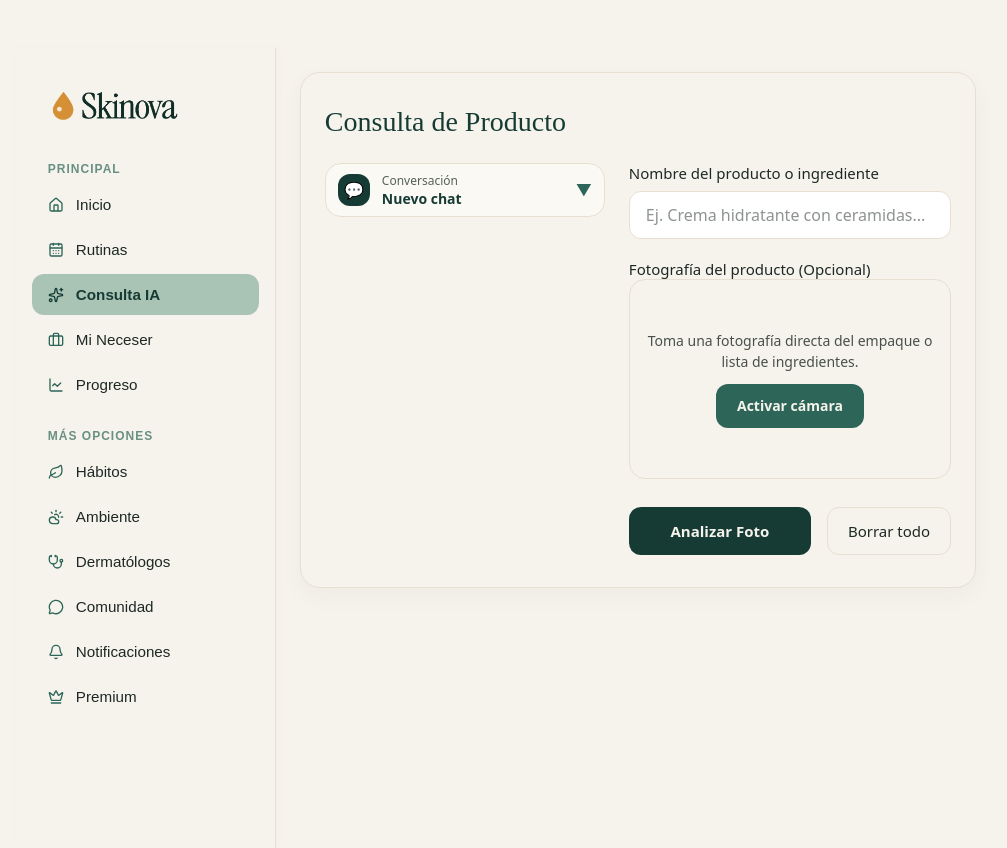
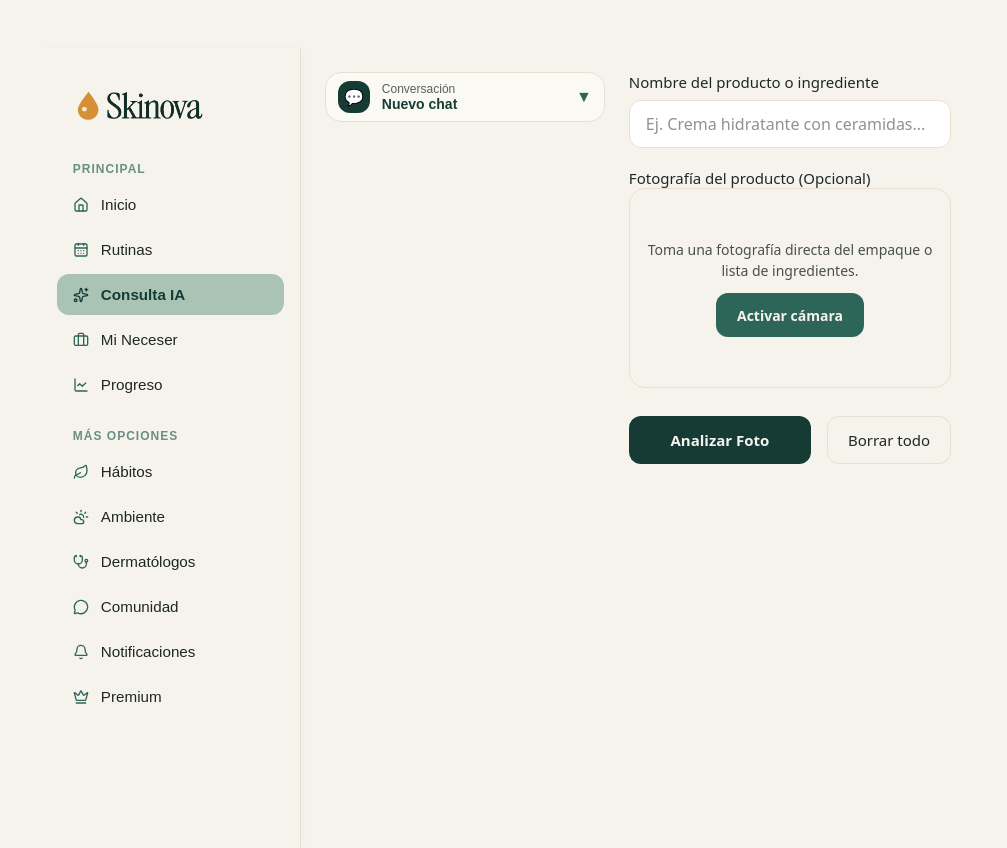
Before and after one commit to IDGS902-23002162/Skinova, a React (Vite) app in the folder frontend/: page /consulta in a window 1280 px wide. Shown: the whole page, without its empty margins (132-1139 px from the left). Built offline with nearby package versions, Linux system fonts and the light colour scheme; no server answers.

Commit message:
cambios aichat

```diff
--- a/frontend/src/features/consulta_ia/pages/consulta_ia.jsx
+++ b/frontend/src/features/consulta_ia/pages/consulta_ia.jsx
@@ -1,61 +1,37 @@
 import React, { useState } from 'react';
-import AiChat from '../../../shared/components/AiChat';
-import MainLayout from '../../../shared/components/MainLayout';
+import "../../../shared/styles/ai_chat_style.css";
+import HistorialConversaciones from "../components/HistorialConversaciones";
+import Chat from "../components/Chat";
+import AiChat from "../../../shared/components/AiChat";
+import MainLayout from "../../../shared/components/MainLayout";
 
-export function ConsultaIaView() {
-  const [productName, setProductName] = useState('');
-  const [capturedImage, setCapturedImage] = useState(null);
+export function ConsultaIA(props) {
+  const [selectedChat, setSelectedChat] = useState(null);
 
-  const handleClearAll = () => {
-    setProductName('');
-    setCapturedImage(null);
-  };
-
-  const handleSubmit = () => {
-    console.log("Enviando consulta con:", { productName, capturedImage });
-    // TODO: Lógica para enviar a la API de análisis de SKINOVA con `productName` y `capturedImage`
-  };
+  const handleSelectConversation = (item) => setSelectedChat(item);
+  const handleNewConsultation = () => setSelectedChat(null);
 
   return (
     <MainLayout>
-      <div style={{
-        width: '100%',
-        maxWidth: '680px',
-        margin: '0 auto',
-        padding: 'clamp(16px, 5vw, 32px) clamp(12px, 4vw, 24px)',
-        backgroundColor: '#F6F3EC',
-        borderRadius: '20px',
-        border: '1px solid #E7DFD2',
-        boxShadow: '0 8px 24px rgba(22, 59, 53, 0.04)',
-        fontFamily: 'Manrope, sans-serif',
-        boxSizing: 'border-box',
-      }}>
-        <h2 style={{
-          fontFamily: 'Fraunces, serif',
-          fontSize: 'clamp(22px, 4vw, 28px)',
-          fontWeight: 500,
-          color: '#163B35',
-          marginTop: 0,
-          marginBottom: 'clamp(16px, 3vw, 24px)',
-          lineHeight: '1.2',
-          textAlign: 'left'
-        }}>
-          Consulta de Producto
-        </h2>
+      <div className="pa-page-layout">
+        <aside className="pa-history-sidebar">
+          <HistorialConversaciones
+            onSelectConversation={handleSelectConversation}
+            onNewConsultation={handleNewConsultation}
+            selectedId={selectedChat?.id}
+          />
+        </aside>
 
-        <AiChat
-          productText={productName}
-          onProductTextChange={setProductName}
-          capturedImage={capturedImage}
-          onImageCaptured={setCapturedImage}
-          onSubmit={handleSubmit}
-          onClearAll={handleClearAll}
-          labelProduct="Nombre del producto o ingrediente"
-          labelCamera="Fotografía del producto (Opcional)"
-        />
+        <main className="pa-main-content">
+          {selectedChat ? (
+            <Chat conversationData={selectedChat} />
+          ) : (
+            <AiChat {...props} />
+          )}
+        </main>
       </div>
     </MainLayout>
   );
 }
 
-export default ConsultaIaView;
+export default ConsultaIA;
--- a/frontend/src/shared/components/AiChat.jsx
+++ b/frontend/src/shared/components/AiChat.jsx
@@ -1,7 +1,5 @@
 import React, { useState, useRef, useEffect } from 'react';
 import "../styles/ai_chat_style.css";
-import HistorialConversaciones from "../../features/consulta_ia/components/HistorialConversaciones";
-import Chat from "../../features/consulta_ia/components/Chat";
 
 export function AiChat({
   productText = '',
@@ -16,9 +14,6 @@ export function AiChat({
   const [internalText, setInternalText] = useState(productText);
   const [cameraState, setCameraState] = useState('idle'); // 'idle' | 'camera' | 'photo'
   const [errorMessage, setErrorMessage] = useState('');
-
-  // 1. Estado para controlar la conversación/chat activo seleccionado
-  const [selectedChat, setSelectedChat] = useState(null);
 
   const videoRef = useRef(null);
   const canvasRef = useRef(null);
@@ -104,16 +99,6 @@ export function AiChat({
     }
   };
 
-  // Callback cuando se selecciona una conversación del historial
-  const handleSelectConversation = (item) => {
-    setSelectedChat(item);
-  };
-
-  // Función opcional para volver al formulario inicial (nueva consulta)
-  const handleNewConsultation = () => {
-    setSelectedChat(null);
-  };
-
   useEffect(() => {
     return () => {
       if (streamRef.current) {
@@ -124,22 +109,8 @@ export function AiChat({
 
   return (
     <div className="pa-wrapper">
-      <div className="pa-page-layout">
-        <aside className="pa-history-sidebar">
-          {/* Pasar el callback y el elemento seleccionado al historial */}
-          <HistorialConversaciones
-            onSelectConversation={handleSelectConversation}
-            onNewConsultation={handleNewConsultation}
-            selectedId={selectedChat?.id}
-          />
-        </aside>
-
-        <main className="pa-main-content">
-          {/* Renderizado condicional: si hay una conversación seleccionada, se muestra <Chat /> */}
-          {selectedChat ? (
-            <Chat conversationData={selectedChat} />
-          ) : (
       <div className="pa-form-inner">
+        {/* Input de texto */}
         <div className="pa-field">
           <label className="pa-label" htmlFor="product-name-input">
             {labelProduct}
@@ -156,6 +127,7 @@ export function AiChat({
           />
         </div>
 
+        {/* Sección de Cámara */}
         <fieldset className="pa-field">
           <legend className="pa-label">{labelCamera}</legend>
 
@@ -205,6 +177,7 @@ export function AiChat({
           <canvas ref={canvasRef} style={{ display: 'none' }} />
         </fieldset>
 
+        {/* Botones de Acción */}
         <div className="pa-actions">
           <button type="button" className="pa-btn pa-btn--primary" onClick={onSubmit}>
             Analizar Foto
@@ -214,9 +187,6 @@ export function AiChat({
           </button>
         </div>
       </div>
-          )}
-        </main>
-      </div>
     </div>
   );
 }
```
Lines whose indentation alone changed are shown as unchanged.
